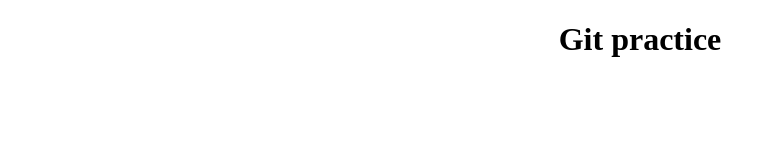
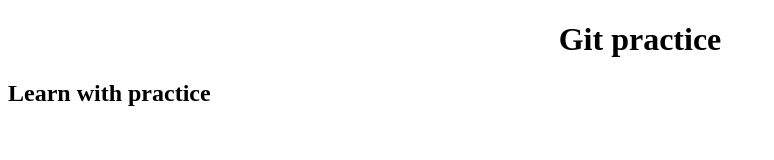
Before and after one commit to vikrammeena1142/learn_git, a plain HTML site: page index.html in a window 1280 px wide. Shown: the whole page, without its empty margins (0-774 px from the left). Drawn offline with Linux system fonts and the light colour scheme.

Commit message:
commiited in graph branch

```diff
--- a/index.html
+++ b/index.html
@@ -9,6 +9,7 @@
 </head>
 <body>
     <h1 >Git practice</h1>
+    <h2>Learn with practice</h2>
 </body>
 <script src="index.js"></script>
 </html>
```
